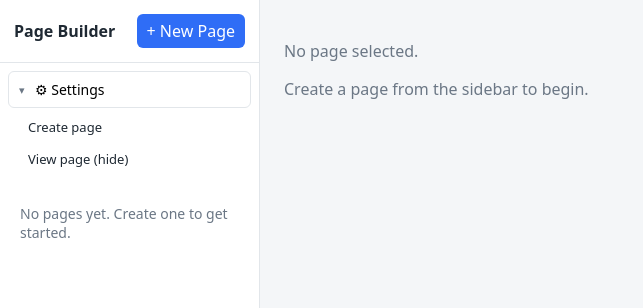
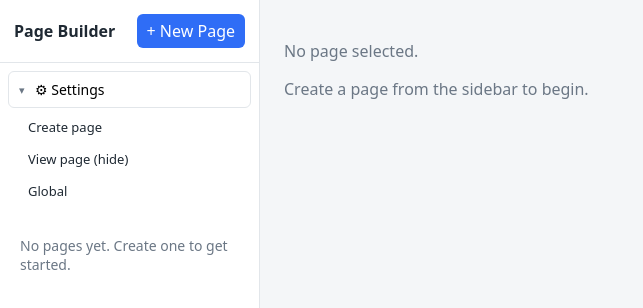
Before and after one commit to ng0200731/dynamic_form, a React (Vite) app: page / in a window 1280 px wide. Shown: the top 308 px of the page, without its empty margins (0-643 px from the left). Built offline with nearby package versions, Linux system fonts and the light colour scheme; no server answers.

Commit message:
create > edit

```diff
--- a/src/App.tsx
+++ b/src/App.tsx
@@ -60,6 +60,8 @@ export function App() {
         selectedId={selectedId}
         onSelect={handleSelect}
         onCreate={createPage}
+        mode={mode}
+        onModeChange={setMode}
       />
       <main className={styles.main}>
         {loading && <div className={styles.status}>Loading…</div>}
--- a/src/components/Sidebar.module.css
+++ b/src/components/Sidebar.module.css
@@ -88,3 +88,12 @@
 .subItem:hover {
   background: #eef2f7;
 }
+
+.subActive {
+  color: var(--accent);
+  font-weight: 600;
+}
+
+.subActive:hover {
+  background: #eef2f7;
+}
--- a/src/components/Sidebar.tsx
+++ b/src/components/Sidebar.tsx
@@ -9,9 +9,11 @@ interface Props {
   selectedId: string | null;
   onSelect: (id: string) => void;
   onCreate: (name: string, parentId: string | null) => Promise<{ id: string }>;
+  mode: 'edit' | 'lists' | 'preview';
+  onModeChange: (m: 'edit' | 'lists' | 'preview') => void;
 }
 
-export function Sidebar({ pages, selectedId, onSelect, onCreate }: Props) {
+export function Sidebar({ pages, selectedId, onSelect, onCreate, mode, onModeChange }: Props) {
   const [dialogOpen, setDialogOpen] = useState(false);
   const [settingsOpen, setSettingsOpen] = useState(true);
   const [treeVisible, setTreeVisible] = useState(true);
@@ -46,6 +48,12 @@ export function Sidebar({ pages, selectedId, onSelect, onCreate }: Props) {
               >
                 View page {treeVisible ? '(hide)' : '(show)'}
               </button>
+              <button
+                className={mode === 'lists' ? `${styles.subItem} ${styles.subActive}` : styles.subItem}
+                onClick={() => onModeChange('lists')}
+              >
+                Global
+              </button>
             </div>
           )}
         </div>
--- a/src/hooks/usePages.ts
+++ b/src/hooks/usePages.ts
@@ -64,6 +64,7 @@ export function usePages() {
       const created = await api.createPage(name, parentId);
       await refreshList();
       await loadPage(created.id);
+      setMode('edit');
       return created;
     },
     [refreshList, loadPage],
```
